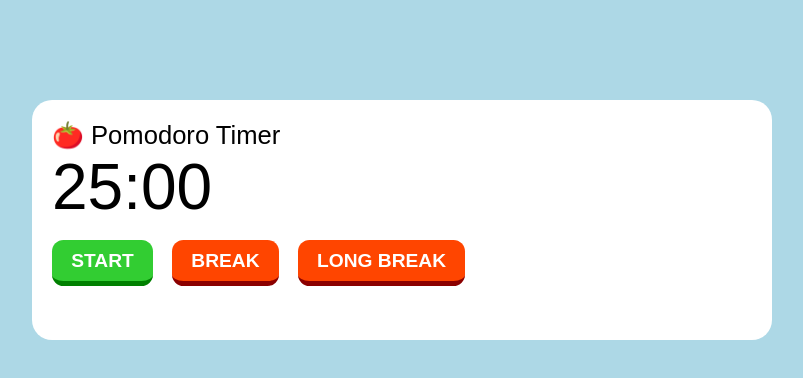
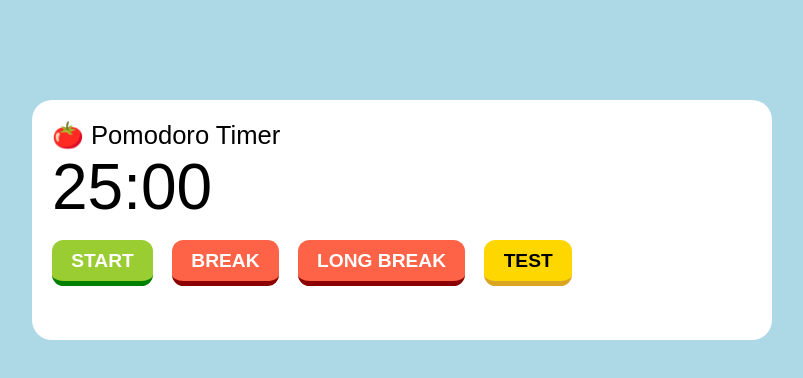
Before and after one commit to zstix/pomo, a React (Create React App) app: page / in a window 1280 px wide. Shown: the top 378 px of the page, without its empty margins (238-1041 px from the left). Built offline with nearby package versions, Linux system fonts and the light colour scheme.

Commit message:
Added some test functions

```diff
--- a/src/components/App.js
+++ b/src/components/App.js
@@ -10,6 +10,7 @@ const durations = {
   POMO: { length: 1500, type: 'pomo' },
   SHORT: { length: 300, type: 'break' },
   LONG: { length: 900, type: 'break' },
+  TEST: { length: 5, type: 'test' }
 };
 
 const App = () => {
@@ -68,6 +69,7 @@ const App = () => {
           onStart={() => startTimer(durations.POMO)}
           onShortBreak={() => startTimer(durations.SHORT)}
           onLongBreak={() => startTimer(durations.LONG)}
+          onTest={() => startTimer(durations.TEST)}
           onClear={() => stopTimer()}
          />
 
--- a/src/components/Controls.js
+++ b/src/components/Controls.js
@@ -5,7 +5,8 @@ const Controls = ({
   onStart,
   onShortBreak,
   onLongBreak,
-  onClear
+  onClear,
+  onTest
  }) => (
   <section className="controls">
     {!running && (
@@ -42,6 +43,15 @@ const Controls = ({
         </button>
       </>
     )}
+
+    {!running && (
+      <button
+        className="yellow test"
+        onClick={onTest}
+      >
+        test
+      </button>
+    )}
   </section>
 );
 
--- a/src/index.css
+++ b/src/index.css
@@ -38,15 +38,20 @@ button:active {
 }
 
 button.green {
-  background-color: limegreen;
+  background-color: yellowgreen;
   border-bottom-color: green;
   color: white;
 }
 
 button.red {
-  background-color: orangered;
+  background-color: tomato;
   border-bottom-color: darkred;
   color: white;
+}
+
+button.yellow {
+  background-color: gold;
+  border-bottom-color: goldenrod;
 }
 
 .wrapper {
--- a/src/utils.js
+++ b/src/utils.js
@@ -38,6 +38,7 @@ const pause = (duration = 500) => new Promise((done) => {
   setTimeout(done, duration);
 });
 
+// NOTE: this sounds like garbage...find something better
 export const playDoneSound = async () => {
   const options = {
     duration: 50,
```
